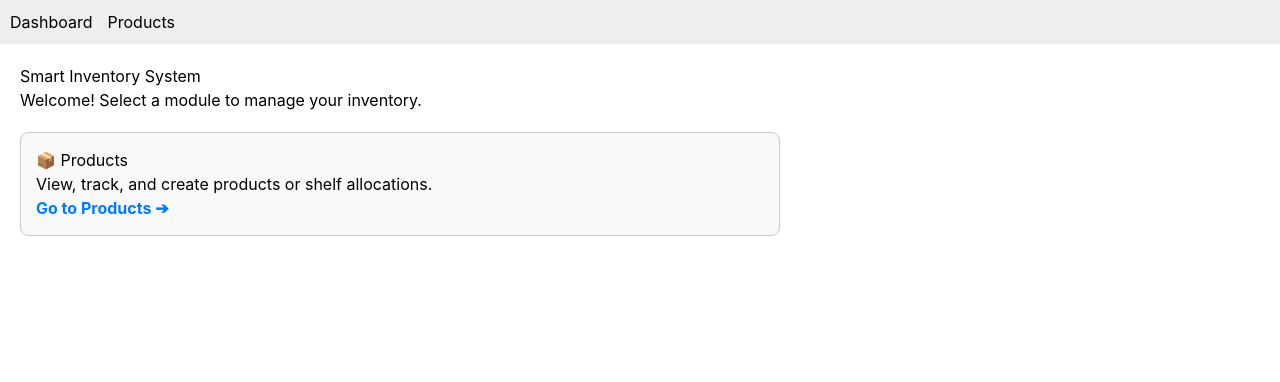
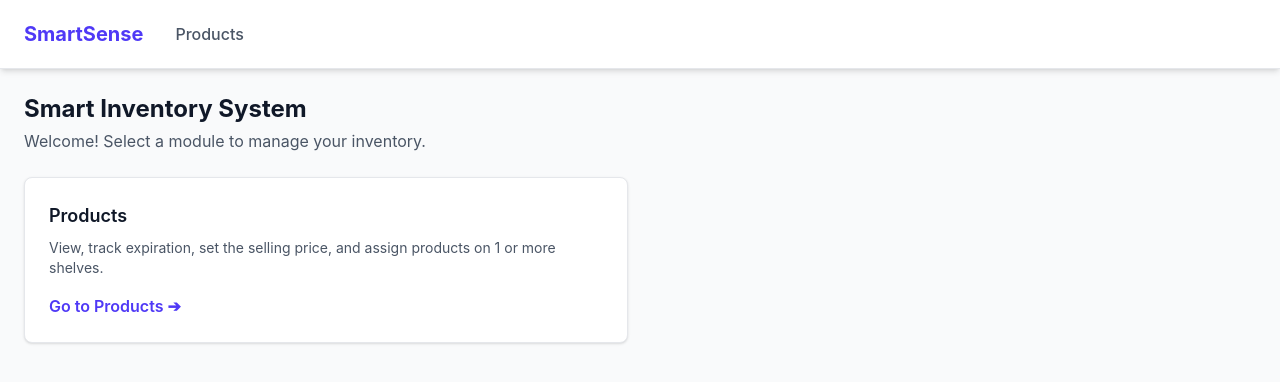
Before and after one commit to alphaRookie/Smart-Inventory-System-API, a React (Vite) app in the folder frontend/: page / in a window 1280 px wide. Shown: the top 382 px of the page. Built offline with nearby package versions, Linux system fonts and the light colour scheme.

Commit message:
refactor: apply Tailwind design style in Dashboard and App.jsx

```diff
--- a/frontend/src/App.jsx
+++ b/frontend/src/App.jsx
@@ -1,4 +1,3 @@
-/* The main root component of user interface. It holds the layout structure and renders components (pages, navbars, forms) */
 import { BrowserRouter, Routes, Route, Link } from 'react-router-dom';
 
 // Import pages
@@ -10,18 +9,33 @@ import ProductDetailPage from './pages/products/ProductDetailPage';
 export default function App() {
   return (
     <BrowserRouter>
-      {/* Navigation Bar (Changes the URL path when clicked without refresh the page) */}
-      <nav style={{ display: 'flex', gap: '15px', padding: '10px', background: '#eee' }}>
-        <Link to="/">Dashboard</Link>
-        <Link to="/products">Products</Link>
+      {/* Outer wrapper to set screen height and light gray background */}
+      <div className="min-h-screen bg-gray-50">
+
+        {/* Navigation Bar */}
+        <nav className="bg-white border-b border-gray-200 px-6 py-5 flex items-center justify-between shadow-md">
+          <div className="flex items-center gap-8">
+            <Link to="/" className="text-xl font-bold text-indigo-600 hover:text-indigo-800 transition-colors">
+                SmartSense
+            </Link>
+
+            <div className="flex gap-6 font-medium">
+              <Link to="/products" className="text-gray-600 hover:text-indigo-600 transition-colors">
+                Products
+              </Link>
+            </div>
+          </div>
         </nav>
 
-      {/* URL Routes (listens to that URL change and decides which React component to render) */}
+        {/* Main Content Area */}
+        <main className="max-w-7xl mx-auto p-6">
           <Routes>
             <Route path="/" element={<DashboardPage />} />
             <Route path="/products" element={<ProductsPage />} />
             <Route path="/products/:id" element={<ProductDetailPage />} />
           </Routes>
+        </main>
+      </div>
     </BrowserRouter>
   );
 }
--- a/frontend/src/pages/DashboardPage.jsx
+++ b/frontend/src/pages/DashboardPage.jsx
@@ -2,19 +2,31 @@ import { Link } from 'react-router-dom';
 
 export default function DashboardPage() {
   return (
-    <div style={{ padding: '20px', maxWidth: '800px' }}>
-      <h2>Smart Inventory System</h2>
-      <p>Welcome! Select a module to manage your inventory.</p>
+    <div className="space-y-6">
+      {/* Header */}
+      <div>
+        <h1 className="text-2xl font-bold text-gray-900">Smart Inventory System</h1>
+        <p className="mt-1 text-gray-600">
+          Welcome! Select a module to manage your inventory.
+        </p>
+      </div>
 
-      {/* Quick Summary / Navigation Cards */}
-      <div style={{ display: 'grid', gridTemplateColumns: 'repeat(auto-fit, minmax(200px, 1fr))', gap: '15px', marginTop: '20px' }}>
+      {/* Navigation Cards Grid */}
+      <div className="grid grid-cols-1 md:grid-cols-2 gap-6"> {/*phone: max 1 per block ; deteskop: max 2 cards per block */}
 
-        <div style={{ border: '1px solid #ccc', padding: '15px', borderRadius: '8px', background: '#f9f9f9' }}>
-          <h3>📦 Products</h3>
-          <p>View, track, and create products or shelf allocations.</p>
-          <Link to="/products" style={{ color: '#007bff', fontWeight: 'bold' }}>Go to Products ➔</Link>
+        {/* Products Card */}
+        <div className="bg-white border border-gray-200 rounded-lg p-6 shadow-sm hover:shadow-lg transition-shadow">
+          <h2 className="text-lg font-semibold text-gray-900">Products</h2>
+          <p className="mt-2 text-sm text-gray-600 mb-4">
+            View, track expiration, set the selling price, and assign products on 1 or more shelves.
+          </p>
+          <Link
+            to="/products"
+            className="inline-flex items-center font-semibold text-indigo-600 hover:text-indigo-800"
+          >
+            Go to Products <span className="ml-1">➔</span>
+          </Link>
         </div>
-
 
 
       </div>
```
Lines whose indentation alone changed are shown as unchanged.
